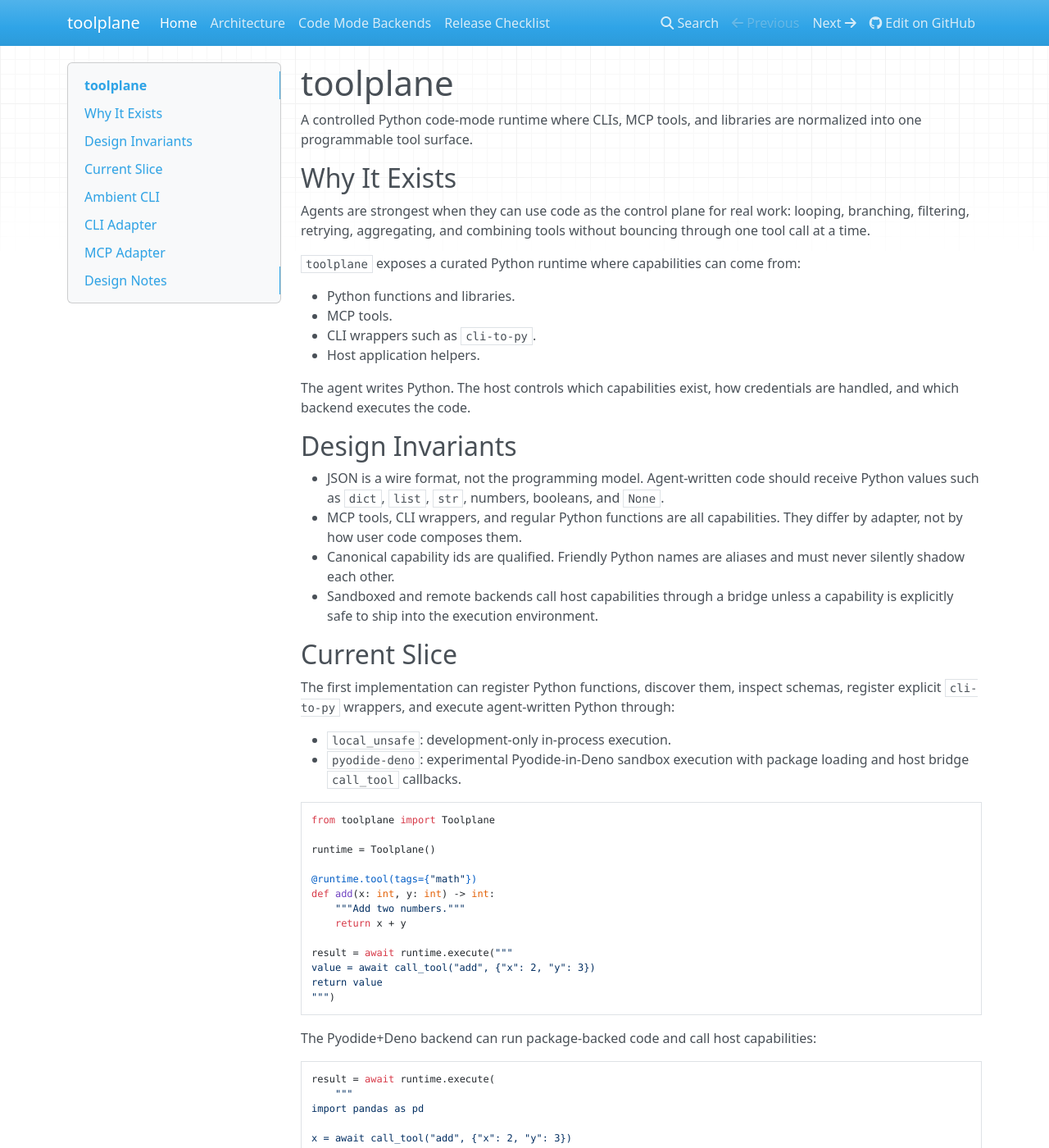
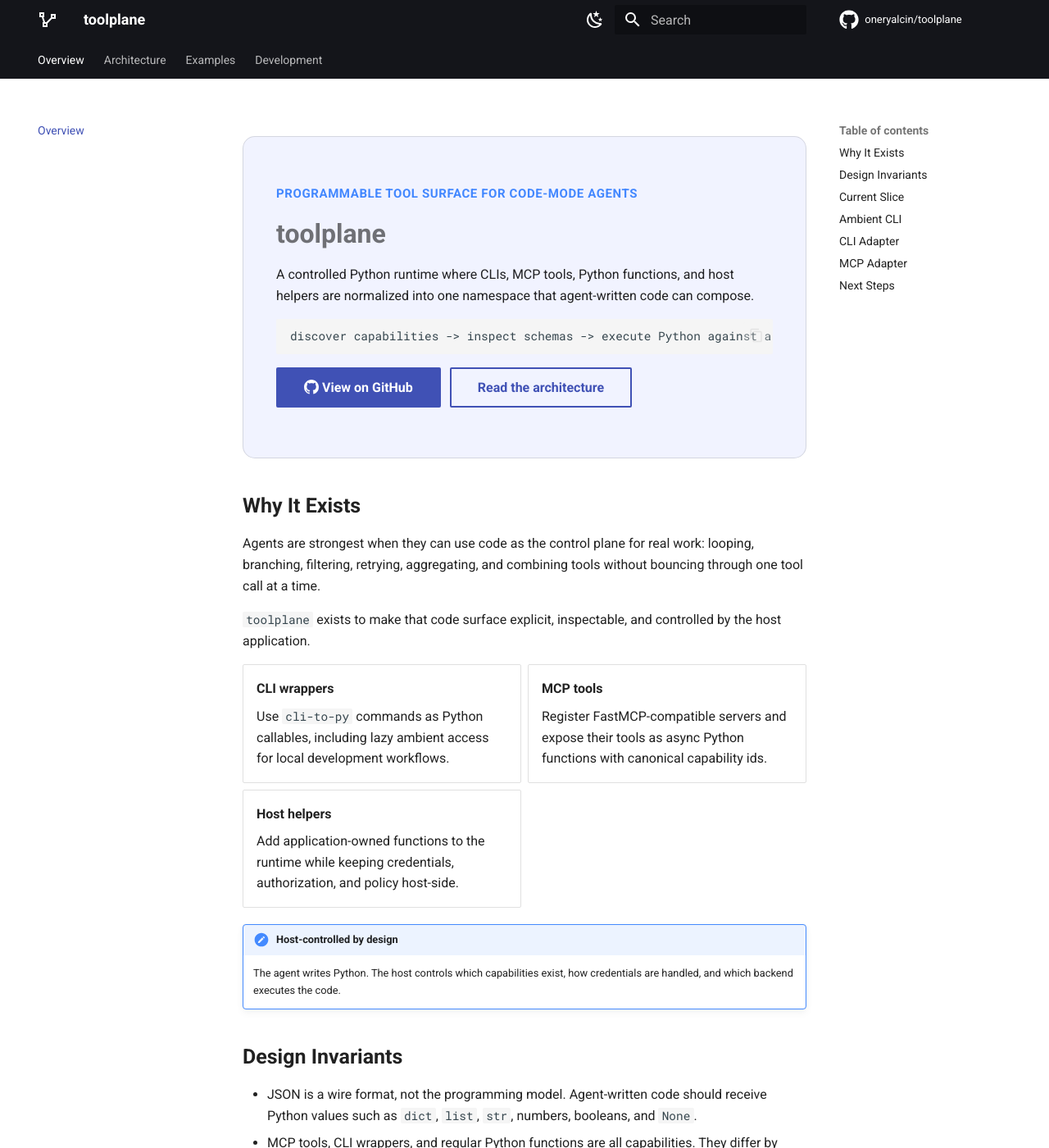
Before and after one commit to oneryalcin/toolplane, an MkDocs documentation site: the page built from docs/index.md, in a window 1280 px wide and 1400 px high. Shown: the whole window at 82% size. Built offline with MkDocs 1.6.1 and Material for MkDocs 9.7.7, drawn with Linux system fonts in a browser that asks for light colours; nearby versions of some CDN libraries; comment, search, counter and statistics services are not loaded; some of the changed text lies outside the part shown.

Commit message:
Polish documentation with MkDocs Material

````diff
--- /dev/null
+++ b/docs/examples/mcp-tools.md
@@ -0,0 +1,61 @@
+# MCP Tools
+
+Toolplane registers MCP tools as capabilities. The runtime exposes both stable
+canonical ids and Python-friendly aliases.
+
+```text
+mcp:context7/get_docs      # canonical id
+context7_get_docs(...)     # flat alias when unambiguous
+context7.get_docs(...)     # scoped namespace
+```
+
+## In-Process FastMCP
+
+=== "Host setup"
+
+    ```python
+    from fastmcp import FastMCP
+    from toolplane import Toolplane
+
+    runtime = Toolplane()
+    mcp = FastMCP("Demo")
+
+    @mcp.tool
+    def add(a: int, b: int) -> int:
+        """Add two numbers."""
+        return a + b
+
+    await runtime.register_mcp("demo", mcp)
+    ```
+
+=== "Agent code"
+
+    ```python
+    value = await demo.add(a=2, b=3)
+    return value
+    ```
+
+## Standard MCP Config
+
+```python
+await runtime.register_mcp_config({
+    "mcpServers": {
+        "context7": {
+            "url": "https://mcp.context7.com/mcp",
+        }
+    }
+})
+```
+
+!!! note "Canonical ids remain the escape hatch"
+
+    Friendly aliases are for authoring convenience. Canonical capability ids are
+    still available through `call_tool(...)` and remain stable when aliases
+    would collide.
+
+## Deterministic Smokes
+
+```bash
+uv run --no-config --no-project --with-editable . python examples/fastmcp_in_process.py
+uv run --no-config --no-project --with-editable . python examples/mcp_stdio_config.py
+```
--- a/docs/index.md
+++ b/docs/index.md
@@ -1,7 +1,20 @@
+<section class="tp-hero" markdown>
+
+<span class="tp-kicker">Programmable tool surface for code-mode agents</span>
+
 # toolplane
 
-A controlled Python code-mode runtime where CLIs, MCP tools, and libraries are
-normalized into one programmable tool surface.
+A controlled Python runtime where CLIs, MCP tools, Python functions, and host
+helpers are normalized into one namespace that agent-written code can compose.
+
+```text
+discover capabilities -> inspect schemas -> execute Python against a curated namespace
+```
+
+[:octicons-mark-github-16: View on GitHub](https://github.com/oneryalcin/toolplane){ .md-button .md-button--primary }
+[Read the architecture](architecture.md){ .md-button }
+
+</section>
 
 ## Why It Exists
 
@@ -9,15 +22,32 @@
 looping, branching, filtering, retrying, aggregating, and combining tools
 without bouncing through one tool call at a time.
 
-`toolplane` exposes a curated Python runtime where capabilities can come from:
+`toolplane` exists to make that code surface explicit, inspectable, and
+controlled by the host application.
 
-- Python functions and libraries.
-- MCP tools.
-- CLI wrappers such as `cli-to-py`.
-- Host application helpers.
+<div class="grid cards" markdown>
 
-The agent writes Python. The host controls which capabilities exist, how
-credentials are handled, and which backend executes the code.
+-   __CLI wrappers__
+
+    Use `cli-to-py` commands as Python callables, including lazy ambient access
+    for local development workflows.
+
+-   __MCP tools__
+
+    Register FastMCP-compatible servers and expose their tools as async Python
+    functions with canonical capability ids.
+
+-   __Host helpers__
+
+    Add application-owned functions to the runtime while keeping credentials,
+    authorization, and policy host-side.
+
+</div>
+
+!!! note "Host-controlled by design"
+
+    The agent writes Python. The host controls which capabilities exist, how
+    credentials are handled, and which backend executes the code.
 
 ## Design Invariants
 
@@ -41,37 +71,43 @@
 - `pyodide-deno`: experimental Pyodide-in-Deno sandbox execution with package
   loading and host bridge `call_tool` callbacks.
 
-```python
-from toolplane import Toolplane
+=== "Host setup"
 
-runtime = Toolplane()
+    ```python
+    from toolplane import Toolplane
 
-@runtime.tool(tags={"math"})
-def add(x: int, y: int) -> int:
-    """Add two numbers."""
-    return x + y
+    runtime = Toolplane()
 
-result = await runtime.execute("""
-value = await call_tool("add", {"x": 2, "y": 3})
-return value
-""")
-```
+    @runtime.tool(tags={"math"})
+    def add(x: int, y: int) -> int:
+        """Add two numbers."""
+        return x + y
+    ```
 
-The Pyodide+Deno backend can run package-backed code and call host capabilities:
+=== "Agent code"
 
-```python
-result = await runtime.execute(
-    """
-import pandas as pd
+    ```python
+    result = await runtime.execute("""
+    value = await call_tool("add", {"x": 2, "y": 3})
+    return value
+    """)
+    ```
 
-x = await call_tool("add", {"x": 2, "y": 3})
-df = pd.DataFrame([{"value": x}])
-return int(df["value"].sum())
-""",
-    backend="pyodide-deno",
-    packages=["pandas"],
-)
-```
+=== "Package-backed sandbox"
+
+    ```python
+    result = await runtime.execute(
+        """
+    import pandas as pd
+
+    x = await call_tool("add", {"x": 2, "y": 3})
+    df = pd.DataFrame([{"value": x}])
+    return int(df["value"].sum())
+    """,
+        backend="pyodide-deno",
+        packages=["pandas"],
+    )
+    ```
 
 ## Ambient CLI
 
@@ -99,6 +135,11 @@
 
 Hosts can disable this surface with `Toolplane(ambient_cli=False)` when they
 need an explicit allowlist or a locked-down execution profile.
+
+!!! warning "`local_unsafe` is a development backend"
+
+    Ambient CLI access is intentionally useful for local shape validation. It is
+    not a production sandbox for untrusted code.
 
 ## CLI Adapter
 
@@ -174,7 +215,23 @@
 uv run --no-project --with-editable . python examples/context7_remote.py
 ```
 
-## Design Notes
+## Next Steps
 
-- [Architecture](architecture.md)
-- [Code Mode Backends](code-mode-backends.md)
+<div class="grid cards" markdown>
+
+-   __Understand the boundary__
+
+    Read [Architecture](architecture.md) for the registry, backend, bridge, and
+    adapter split.
+
+-   __Pick a backend__
+
+    Read [Code Mode Backends](code-mode-backends.md) for the local unsafe,
+    Pyodide+Deno, Docker, Modal, E2B, and Blaxel tradeoffs.
+
+-   __Run examples__
+
+    Start with [Ambient CLI](examples/ambient-cli.md) and
+    [MCP Tools](examples/mcp-tools.md).
+
+</div>
--- /dev/null
+++ b/docs/stylesheets/extra.css
@@ -0,0 +1,64 @@
+:root {
+  --tp-border: color-mix(in srgb, var(--md-default-fg-color) 14%, transparent);
+  --tp-surface: color-mix(in srgb, var(--md-default-bg-color) 92%, var(--md-accent-fg-color) 8%);
+}
+
+[data-md-color-scheme="slate"] {
+  --md-default-bg-color: #0f1117;
+  --md-default-fg-color: #eef2f7;
+  --md-code-bg-color: #171b24;
+  --tp-border: color-mix(in srgb, var(--md-default-fg-color) 18%, transparent);
+  --tp-surface: #151924;
+}
+
+.md-header,
+.md-tabs {
+  background: #0f1117;
+}
+
+.md-typeset h1,
+.md-typeset h2,
+.md-typeset h3 {
+  font-weight: 720;
+  letter-spacing: 0;
+}
+
+.md-typeset h1 {
+  margin-bottom: 0.7em;
+}
+
+.md-typeset code {
+  font-size: 0.9em;
+}
+
+.tp-hero {
+  border: 1px solid var(--tp-border);
+  border-radius: 0.75rem;
+  background: var(--tp-surface);
+  margin: 1rem 0 2rem;
+  padding: 2rem;
+}
+
+.tp-hero h1 {
+  margin-top: 0.25rem;
+  margin-bottom: 0.35rem;
+}
+
+.tp-hero .md-button {
+  margin-bottom: 0.25rem;
+  margin-right: 0.35rem;
+}
+
+.tp-kicker {
+  color: var(--md-accent-fg-color);
+  display: inline-block;
+  font-size: 0.75rem;
+  font-weight: 700;
+  letter-spacing: 0.04em;
+  text-transform: uppercase;
+}
+
+.md-typeset .grid.cards > ul > li,
+.md-typeset .grid > .card {
+  border-color: var(--tp-border);
+}
--- a/mkdocs.yml
+++ b/mkdocs.yml
@@ -1,13 +1,88 @@
 site_name: toolplane
 site_description: A controlled Python code-mode runtime for programmable tool surfaces.
 site_url: https://oneryalcin.github.io/toolplane/
+repo_name: oneryalcin/toolplane
 repo_url: https://github.com/oneryalcin/toolplane
+edit_uri: edit/main/docs/
+strict: true
 
 theme:
-  name: mkdocs
+  name: material
+  language: en
+  icon:
+    logo: material/vector-polyline
+    repo: fontawesome/brands/github
+  palette:
+    - media: "(prefers-color-scheme: light)"
+      scheme: default
+      primary: black
+      accent: blue
+      toggle:
+        icon: material/weather-night
+        name: Switch to dark mode
+    - media: "(prefers-color-scheme: dark)"
+      scheme: slate
+      primary: black
+      accent: blue
+      toggle:
+        icon: material/weather-sunny
+        name: Switch to light mode
+  features:
+    - search.suggest
+    - search.highlight
+    - content.code.copy
+    - content.code.select
+    - content.code.annotate
+    - content.tabs.link
+    - navigation.instant
+    - navigation.instant.progress
+    - navigation.path
+    - navigation.sections
+    - navigation.tabs
+    - navigation.top
+    - navigation.tracking
+    - toc.follow
 
 nav:
-  - Home: index.md
-  - Architecture: architecture.md
-  - Code Mode Backends: code-mode-backends.md
-  - Release Checklist: development/release-checklist.md
+  - Overview: index.md
+  - Architecture:
+      - Architecture: architecture.md
+      - Code Mode Backends: code-mode-backends.md
+  - Examples:
+      - Overview: examples/index.md
+      - Ambient CLI: examples/ambient-cli.md
+      - MCP Tools: examples/mcp-tools.md
+  - Development:
+      - Release Checklist: development/release-checklist.md
+
+markdown_extensions:
+  - admonition
+  - attr_list
+  - md_in_html
+  - tables
+  - toc:
+      permalink: true
+  - pymdownx.details
+  - pymdownx.highlight:
+      anchor_linenums: true
+      pygments_lang_class: true
+  - pymdownx.inlinehilite
+  - pymdownx.snippets
+  - pymdownx.superfences
+  - pymdownx.tabbed:
+      alternate_style: true
+  - pymdownx.tasklist:
+      custom_checkbox: true
+  - pymdownx.emoji:
+      emoji_index: !!python/name:material.extensions.emoji.twemoji
+      emoji_generator: !!python/name:material.extensions.emoji.to_svg
+
+extra:
+  generator: false
+  social:
+    - icon: fontawesome/brands/github
+      link: https://github.com/oneryalcin/toolplane
+      name: toolplane on GitHub
+
+extra_css:
+  - stylesheets/extra.css
--- a/pyproject.toml
+++ b/pyproject.toml
@@ -32,6 +32,7 @@
 ]
 docs = [
     "mkdocs>=1.6",
+    "mkdocs-material>=9.5,<9.7",
 ]
 
 [tool.hatch.build.targets.wheel]
````
Also changed, not shown: docs/architecture.md (+5 -0 lines), docs/code-mode-backends.md (+7 -0 lines), docs/examples/ambient-cli.md (added, +45 -0 lines), docs/examples/index.md (added, +33 -0 lines).
